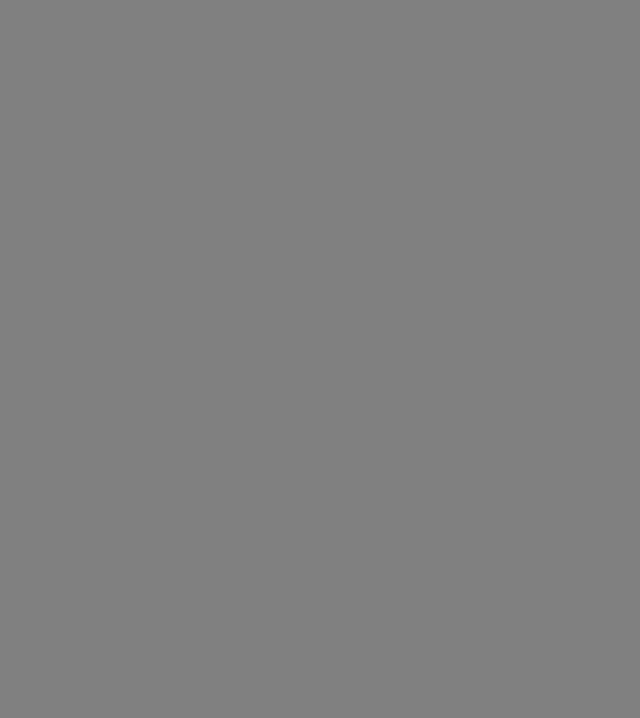
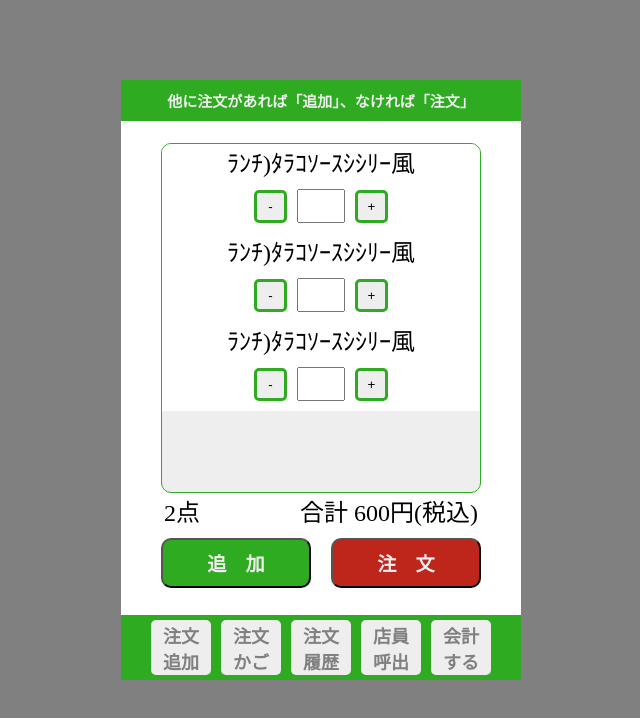
Before and after one commit to javaMachineKimDoHyeon/saize, a React (Vite) app: page /basket in a window 1280 px wide. Before the commit this address had no page. Shown: the top 718 px of the page, without its empty margins (319-959 px from the left). Built offline with nearby package versions, Linux system fonts and the light colour scheme.

Commit message:
Basket complite

```diff
--- a/src/App.css
+++ b/src/App.css
@@ -131,15 +131,15 @@ footer>button {
 
 .countBtn {
     background: #eee;
-    width: 40px;
-    height: 40px;
-    border-radius: 10%;
+    width: 33px;
+    height: 33px;
+    border-radius: 15%;
     border: solid 3px #2eab20;
 }
 
 .countInput {
-    width: 60px;
-    height: 35px;
+    width: 40px;
+    height: 28px;
     margin: 10px;
 }
 
@@ -165,3 +165,36 @@ footer>button {
 }
 
 /* --주문상세 페이지------ */
+
+.itemBoxList {
+    background: #eee;
+    border: #2eab20 solid 1px;
+    border-radius: 10px;
+    width: 320px;
+    height: 350px;
+    margin: auto;
+    overflow: auto;
+}
+
+.basketDetail {
+    display: inline-block;
+    font-weight: 500;
+    font-size: x-large;
+}
+
+.basketBtn {
+    border-radius: 10px;
+    width: 150px;
+    height: 50px;
+    margin: 10px;
+    color: #eee;
+    font-weight: bold;
+    font-size: larger;
+    background: #2eab20;
+}
+
+.item {
+    background: white;
+    font-weight: 500;
+    font-size: x-large;
+}
--- a/src/App.jsx
+++ b/src/App.jsx
@@ -2,7 +2,7 @@ import { useState } from 'react'
 import styled from 'styled-components'
 import { Routes, Route, Link, useNavigate } from 'react-router-dom'
 import { Layout, LayoutNoFooter } from './component/Layout'
-import { Start, NumberOfPeople, Order, OrderDetails } from './pages'
+import { Start, NumberOfPeople, Order, OrderDetails, Basket } from './pages'
 
 import './App.css'
 
@@ -19,6 +19,7 @@ function App() {
           <Route path='/numberOfPeople' element={<NumberOfPeople />} />
           <Route path='/order' element={<Order />} />
           <Route path='/orderDetails' element={ <OrderDetails /> } />
+          <Route path='/basket' element={ <Basket /> }/>
         </Route>
       </Routes>
     </div>
--- a/src/component/Footer.jsx
+++ b/src/component/Footer.jsx
@@ -1,8 +1,13 @@
+import { useNavigate } from "react-router-dom";
+
 function Footer() {
+
+    let navigate = useNavigate();
+
     return (
         <footer>
-            <button>注文追加</button>
-            <button>注文かご</button>
+            <button onClick={()=> navigate('/order')}>注文追加</button>
+            <button onClick={()=> navigate('/basket')}>注文かご</button>
             <button>注文履歴</button>
             <button>店員呼出</button>
             <button>会計する</button>
--- /dev/null
+++ b/src/pages/Basket.jsx
@@ -0,0 +1,33 @@
+function Basket() {
+    return(
+        <div>
+            <header style={{marginBottom : '22px'}}>他に注文があれば「追加」、なければ「注文」</header>
+            <div className="itemBoxList">
+                <Item />
+                <Item />
+                <Item />
+            </div>
+            <div className="basketDetail" style={{marginRight:100}}>2点</div>
+            <div className="basketDetail">合計 600円(税込)</div>
+            <div>
+                <button className="basketBtn">追　加</button>
+                <button className="basketBtn" style={{background : '#bf261b'}}>注　文</button>
+            </div>
+        </div>
+    )
+}
+
+function Item() {
+    return(
+        <div className="item">
+            <div className="menuName">
+                ﾗﾝﾁ)ﾀﾗｺｿｰｽｼｼﾘｰ風
+            </div>
+            <button className="countBtn">-</button>
+            <input className="countInput" type="text" />
+            <button className="countBtn">+</button>
+        </div>
+    )
+}
+
+export default Basket
--- a/src/pages/Order.jsx
+++ b/src/pages/Order.jsx
@@ -1,7 +1,7 @@
 function Order() {
     return (
         <div>
-            <header style={{marginBottom : 60 }}>メニューブックから番号を入力してください</header>
+            <header style={{ marginBottom: 60 }}>メニューブックから番号を入力してください</header>
             <img src="logo.jpg" alt="logo" style={{ width: 200, margin: 'auto' }} />
             <div className='orderBtnCenter'>
                 <div>
@@ -23,9 +23,9 @@ function Order() {
                     <button className='orderBtn'>9</button>
                 </div>
                 <div>
-                    <button className='orderBtn' style={{ backgroundColor: 'rgba(0,0,0,0)', border: 'none', color: 'rgba(0,0,0,0)' }}>1</button>
+                    <button className='orderDelBtn' style={{background : '#bf261b'}}>削除</button>
                     <button className='orderBtn'>0</button>
-                    <button className='orderDelBtn'>削除</button>
+                    <button className='orderDelBtn'>確認</button>
                 </div>
             </div>
 
--- a/src/pages/OrderDetails.jsx
+++ b/src/pages/OrderDetails.jsx
@@ -4,12 +4,12 @@ function OrderDetails() {
             <header>数量を選択してください</header>
             <div className="DetailsCenter">
                 <div>
-                    <div>たっぷりコンのピザ</div>
-                    <div>400円</div>
+                    <div style={{display : 'inline-block', marginRight : 30}}>たっぷりコンのピザ</div>
+                    <div style={{display : 'inline-block', marginLeft : 30}}>400円</div>
                 </div>
                 <div>
                     <button className="countBtn">-</button>
-                    <input className="countInput" type="text" />
+                    <input className="countInput" type="text" value={1}/>
                     <button className="countBtn">+</button>
                 </div>
                 <div>
--- a/src/pages/index.jsx
+++ b/src/pages/index.jsx
@@ -2,3 +2,4 @@ export { default as Order } from './Order.jsx';
 export { default as Start } from './Start.jsx';
 export { default as NumberOfPeople } from './NumberOfPeople.jsx';
 export { default as OrderDetails } from './OrderDetails.jsx';
+export { default as Basket } from './Basket.jsx'
```
